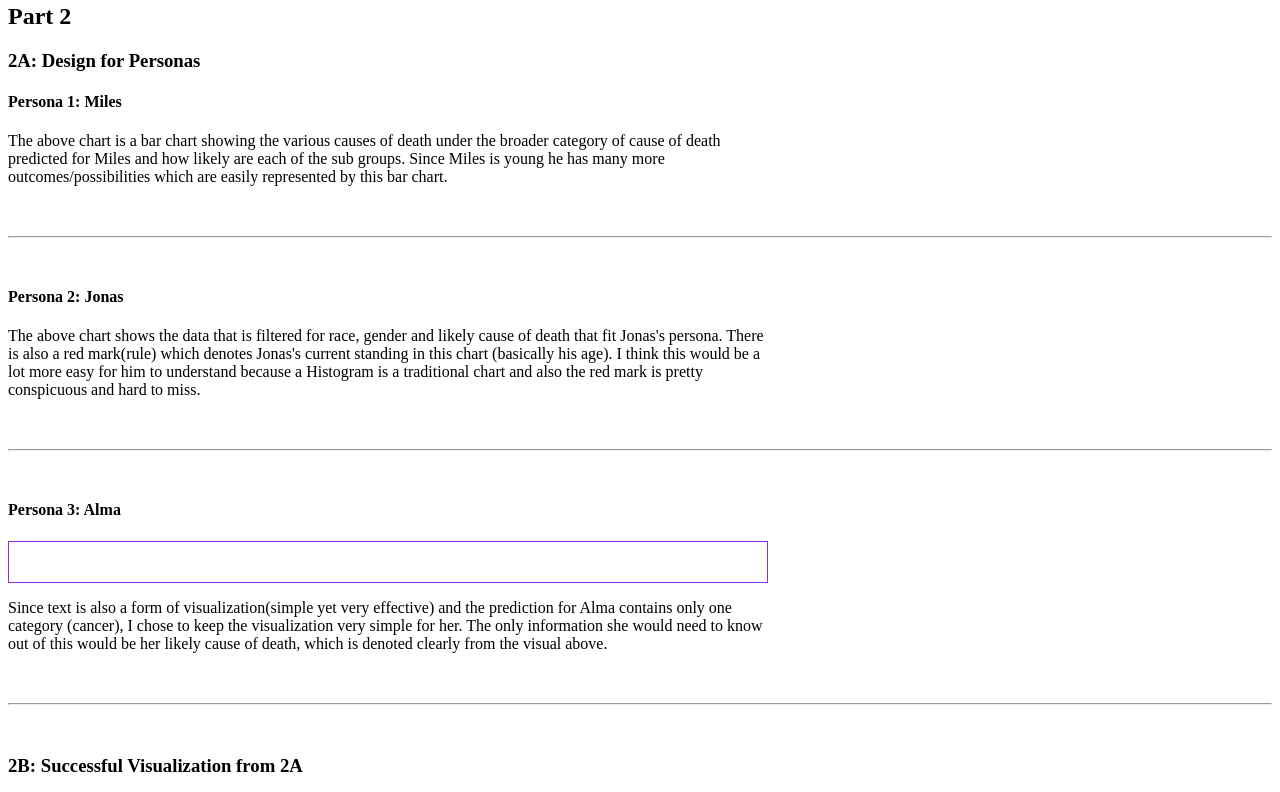
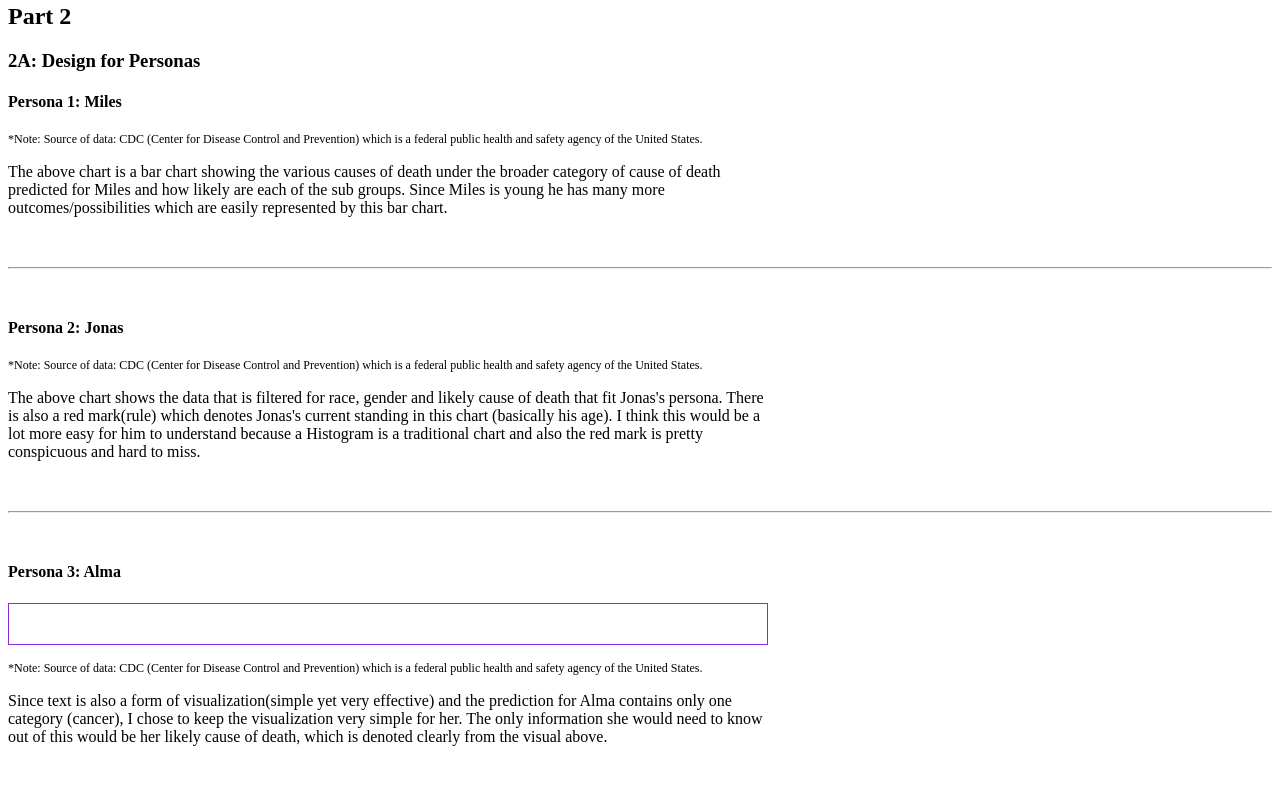
Before and after one commit to ketakisrao/Assignment3, a plain HTML site: page index.html in a window 1280 px wide. Shown: the part 1496-2288 px from the top of the page. Drawn offline with nearby package versions, Linux system fonts and the light colour scheme; no server answers; a script that the page names is missing.

Commit message:
Added sources of data

```diff
--- a/index.css
+++ b/index.css
@@ -50,7 +50,7 @@ select {
 }
 
 .note{
-    font-size: 8px;
+    font-size: 12px;
 }
 
 li {
--- a/index.html
+++ b/index.html
@@ -96,6 +96,8 @@
         <h4>Persona 1: Miles</h4>
         <p id="cause" class="box"></p>
         <div id="miles"></div>
+        <p class="note">*Note: Source of data: CDC (Center for Disease Control and Prevention) which is a federal public
+            health and safety agency of the United States.</p>
         <p class="box">
             The above chart is a bar chart showing the various causes of death under the broader category of cause of
             death predicted for Miles and how likely are each of the sub groups. Since Miles is young he has many more
@@ -104,6 +106,8 @@
         <hr>
         <h4>Persona 2: Jonas</h4>
         <div id="jonas"></div>
+        <p class="note">*Note: Source of data: CDC (Center for Disease Control and Prevention) which is a federal public
+            health and safety agency of the United States.</p>
         <p class="box">
             The above chart shows the data that is filtered for race, gender and likely cause of death that fit Jonas's
             persona. There is also a red mark(rule) which denotes Jonas's current standing in this chart (basically his
@@ -113,6 +117,8 @@
         <hr>
         <h4>Persona 3: Alma</h4>
         <p id="alma" class="box" style="text-align: center; border: 1px solid blueviolet; padding: 20px 0;"></p>
+        <p class="note">*Note: Source of data: CDC (Center for Disease Control and Prevention) which is a federal public
+            health and safety agency of the United States.</p>
         <p class="box">Since text is also a form of visualization(simple yet very effective) and the prediction for Alma
             contains
             only one category (cancer), I chose to keep the visualization very simple for her. The only information she
```
